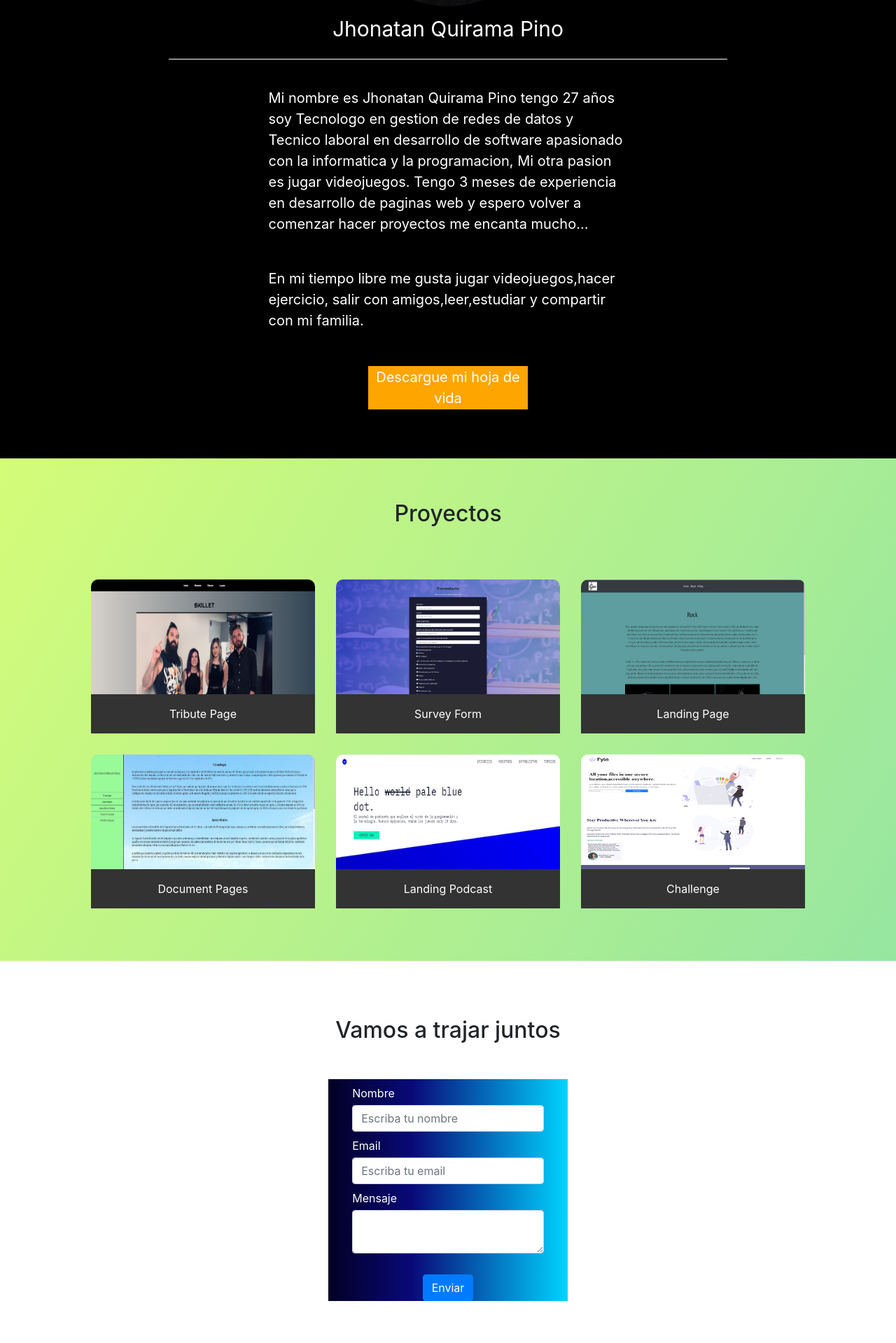
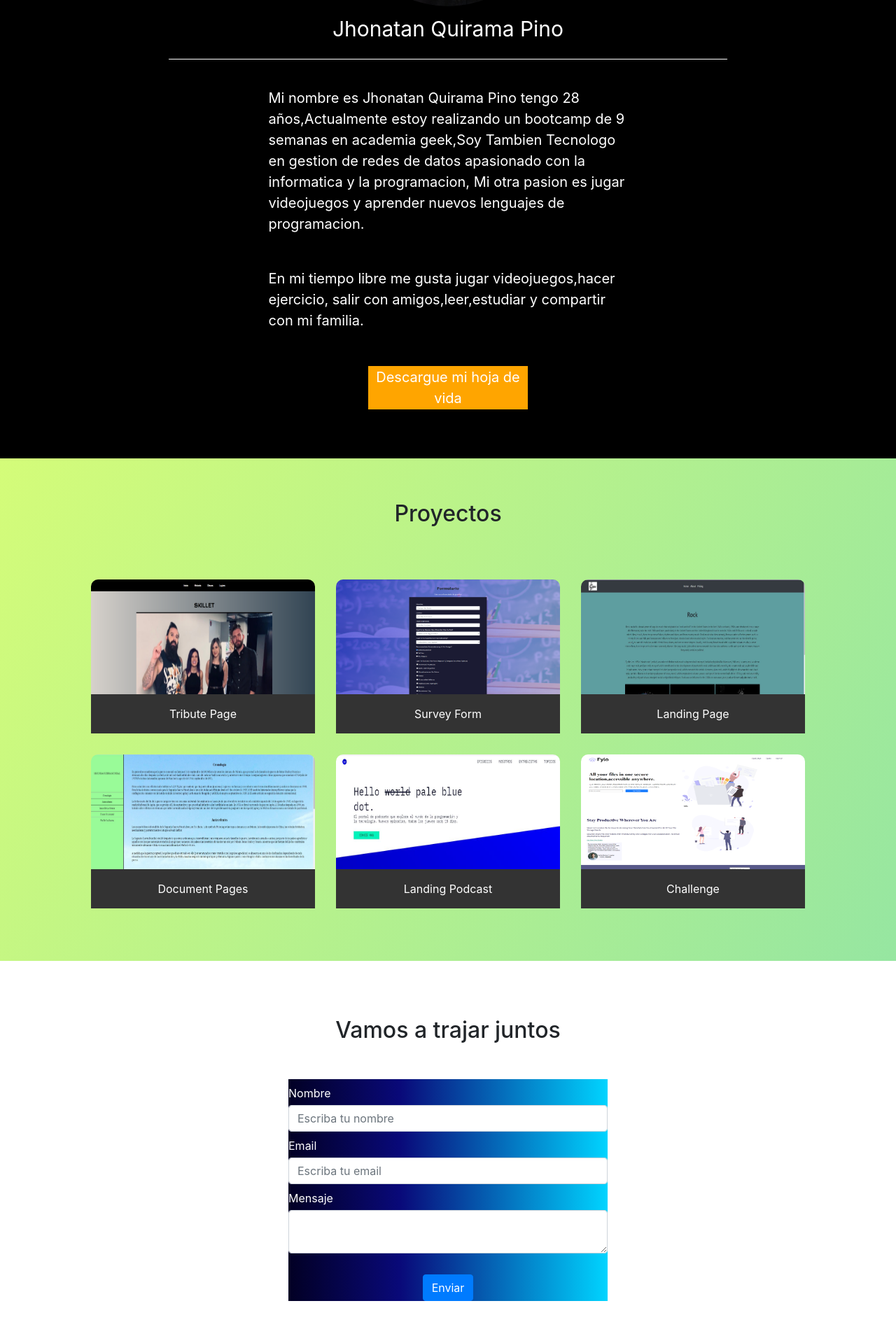
Before and after one commit to kira4489/PortafolioViejo, a React (Create React App) app: page / in a window 1280 px wide. Shown: the part 1161-3080 px from the top of the page at 70% size. Built offline with nearby package versions, Linux system fonts and the light colour scheme; grey boxes are pictures that could not be loaded.

Commit message:
actualizaciones

```diff
--- a/src/Components/About/About.jsx
+++ b/src/Components/About/About.jsx
@@ -1,35 +1,34 @@
-import React, { Component } from 'react'
-import "./About.css"
-import foto from "../../images/me.jpg"
+import React, { Component } from "react";
+import "./About.css";
+import foto from "../../images/me.jpg";
 import jhonatan from "../../pdf/jhonatan.pdf";
 
-class About extends Component{
-    render(){
-        return(
+class About extends Component {
+  render() {
+    return (
       <section className="perfil" id="sobremi">
-            <img src={foto} className="imagen"/>
+        <img src={foto} className="imagen" />
         <p className="texto3">Jhonatan Quirama Pino</p>
         <div className="texto">
           <p className="texto2">
-                Mi nombre es Jhonatan Quirama Pino tengo 27 años soy Tecnologo en
-                gestion de redes de datos y Tecnico laboral en desarrollo de
-                software apasionado con la informatica y la programacion, Mi otra
-                pasion es jugar videojuegos. Tengo 3 meses de experiencia en
-                desarrollo de paginas web y espero volver a comenzar hacer proyectos
-                me encanta mucho...
+            Mi nombre es Jhonatan Quirama Pino tengo 28 años,Actualmente estoy
+            realizando un bootcamp de 9 semanas en academia geek,Soy Tambien
+            Tecnologo en gestion de redes de datos apasionado con la informatica
+            y la programacion, Mi otra pasion es jugar videojuegos y aprender nuevos lenguajes de programacion.
           </p>
           <br />
           <br />
           <p className="texto2">
-                En mi tiempo libre me gusta jugar videojuegos,hacer ejercicio,
-                salir con amigos,leer,estudiar y compartir con mi familia.
+            En mi tiempo libre me gusta jugar videojuegos,hacer ejercicio, salir
+            con amigos,leer,estudiar y compartir con mi familia.
           </p>
-              <a className="link" href={jhonatan} target="_blank">Descargue mi hoja de vida</a
-              >
+          <a href={jhonatan} target="_blank">
+            Descargue mi hoja de vida
+          </a>
         </div>
       </section>
-        )
+    );
   }
 }
 
-export default About
+export default About;
--- a/src/Components/Contact/Contact.css
+++ b/src/Components/Contact/Contact.css
@@ -19,14 +19,14 @@
 form {
   margin-top: 60px;
   display: block;
-  max-width: 30%;
+  max-width: 40%;
   margin: 0 auto;
   background: linear-gradient(90deg, #020024 0%, #090979 35%, #00d4ff 100%);
 }
 
 .form-group {
   margin-bottom: 1rem;
-  width: 80%;
+  width: 100%;
   margin: 0 auto;
   display: block;
   color: white;
@@ -43,3 +43,9 @@ label{
   margin-top: 8px;
   margin-bottom: 5px;
 }
+
+@media (min-width:400px){
+  form{
+ width: 150%;
+}
+}
```
Lines whose indentation alone changed are shown as unchanged.
